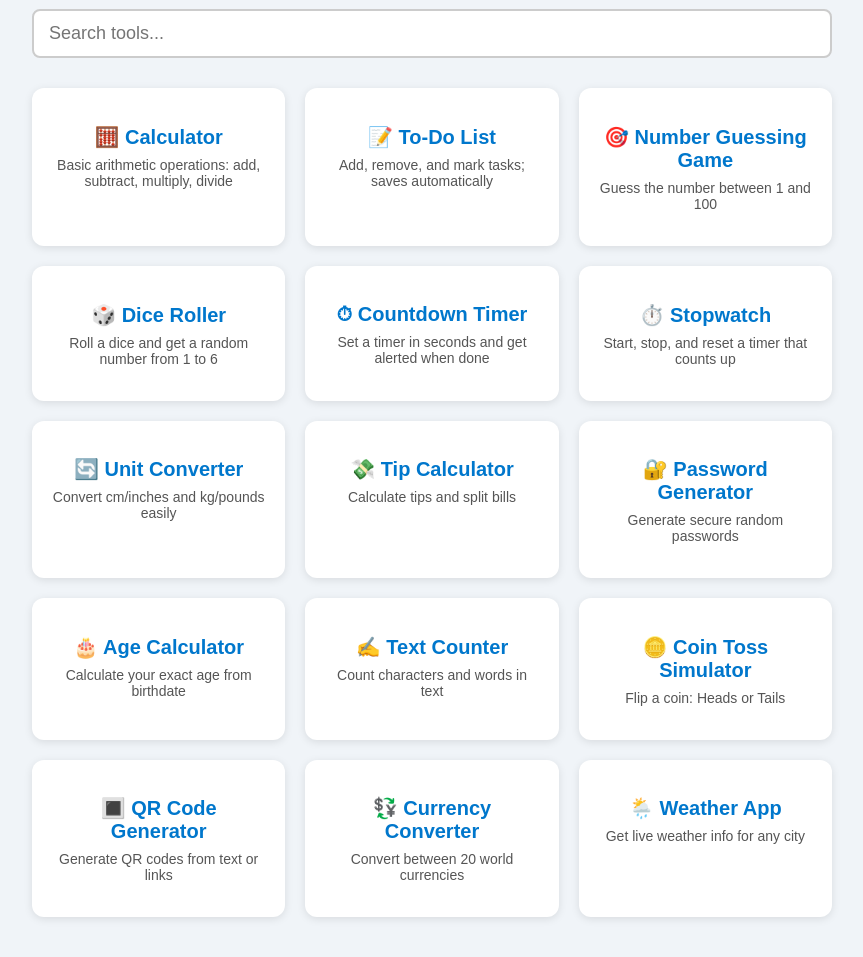
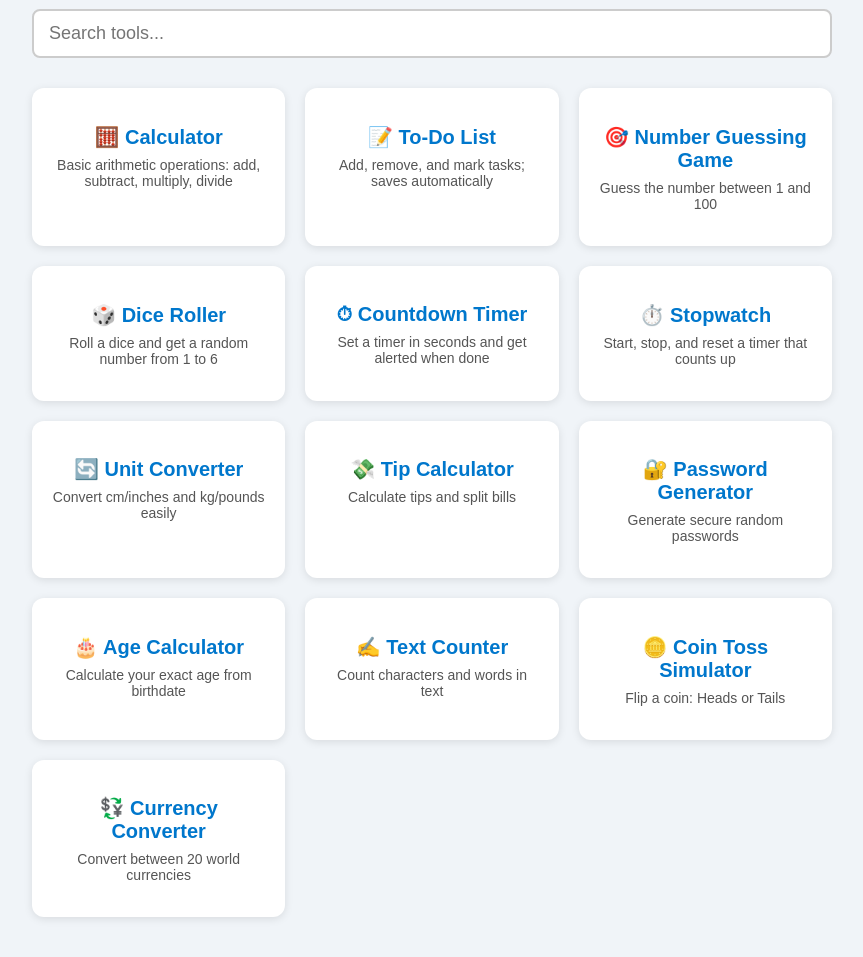
Before and after one commit to shabssg/dailyhub, a plain HTML site: page index.html in a window 1280 px wide. Shown: the part 119-1076 px from the top of the page, without its empty margins (208-1071 px from the left). Drawn offline with Linux system fonts and the light colour scheme.

Commit message:
Update index.html

```diff
--- a/index.html
+++ b/index.html
@@ -130,21 +130,9 @@
       <p>Flip a coin: Heads or Tails</p>
     </div>
 
-    <!-- New tools -->
-
-    <div class="tool" onclick="location.href='qrcode.html'">
-      <h2>🔳 QR Code Generator</h2>
-      <p>Generate QR codes from text or links</p>
-    </div>
-
     <div class="tool" onclick="location.href='currency.html'">
       <h2>💱 Currency Converter</h2>
       <p>Convert between 20 world currencies</p>
-    </div>
-
-    <div class="tool" onclick="location.href='weather.html'">
-      <h2>🌦️ Weather App</h2>
-      <p>Get live weather info for any city</p>
     </div>
 
   </div>
```
